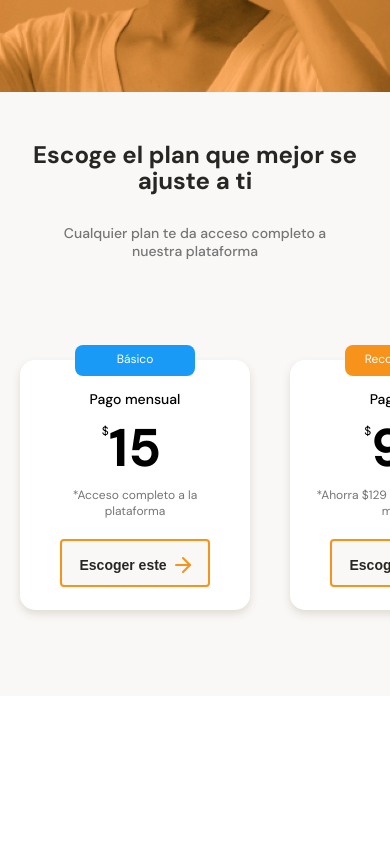
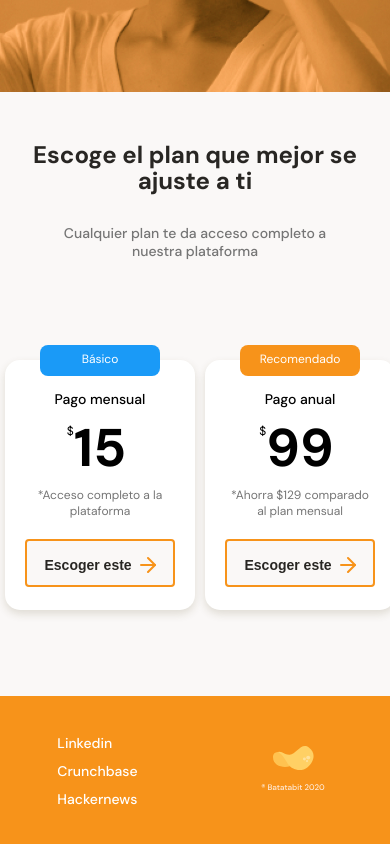
Before and after one commit to Tatobamu/Currency-landing-page, a plain HTML site: page index.html in a window 390 px wide. Shown: the part 2352-3196 px from the top of the page. Before the commit the page ends 3048 px from the top, so only its background shows below. Drawn offline with Linux system fonts and the light colour scheme.

Commit message:
Diseño Terminado Mobile First

```diff
--- a/css/styles.css
+++ b/css/styles.css
@@ -402,13 +402,13 @@ main{
 }
 .plans-container--card{
     width: 70%;
-    min-width: 230px;
+    min-width: 190px;
     max-width: 300px;
     background-color: var(--just-white);
     height: 250px;
     position: relative;
     scroll-snap-align: center;
-    margin: 50px 20px 0;
+    margin: 50px 5px 0;
     padding: 0 15px;
     border-radius: 15px;
     box-shadow: 0 4px 8px rgba(89, 73, 30, 0.16 );
@@ -479,3 +479,35 @@ main{
     background-image: url("../assets/icons/arrow-right.svg");
     vertical-align: text-bottom;
 }
+.plans-container--slider::-webkit-scrollbar {
+    background-color: var(--soft-orange);
+    height: 3px;
+  }
+  .plans-container--slider::-webkit-scrollbar-thumb {
+    background-color: var(--bitcoin-orange);
+  }
+  footer{
+      display:flex;
+      width:100%;
+      height: 150px;
+      background-color: var(--bitcoin-orange);
+      align-items: center;
+  }
+  footer section{
+      display: flex;
+      justify-content: center;
+      width: 50%;
+  }
+ footer .left ul{
+     font-size: 1.4rem;
+     font-weight: 500;
+     line-height: 1.8rem;
+     list-style: none;
+ }
+ .left li {
+     margin: 10px 0;
+ }
+ .left a{
+     text-decoration: none;
+     color: var(--just-white);
+ }
--- a/index.html
+++ b/index.html
@@ -152,7 +152,18 @@
             </section>
         </section>
     </main>
-    <footer></footer>
+    <footer>
+        <section class="left">
+            <ul>
+                <li><a href="#">Linkedin</a></li>
+                <li><a href="#">Crunchbase</a></li>
+                <li><a href="#">Hackernews</a></li>
+            </ul>
+        </section>
+        <section class="right">
+            <img src="./assets/images/logo-footer.svg" alt="Logo de Batatabit 2020">
+        </section>
+    </footer>
 
 </body>
 </html>
```
